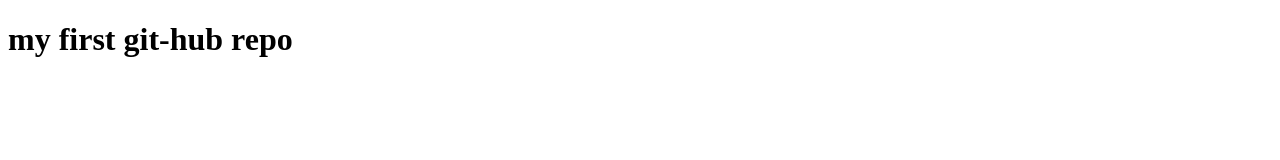
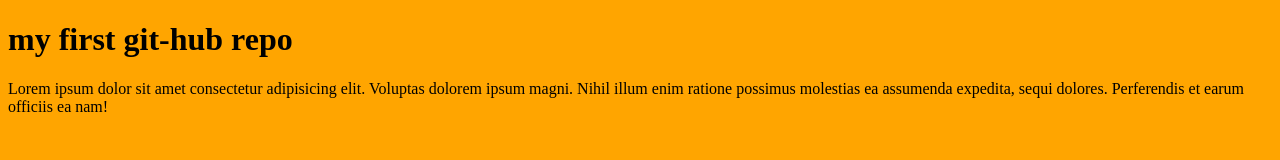
Before and after one commit to Ayatullah284/my-first-github-repo, a plain HTML site: page index.html in a window 1280 px wide. Drawn offline with Linux system fonts and the light colour scheme.

Commit message:
version: 1.0.1

```diff
--- a/index.html
+++ b/index.html
@@ -4,8 +4,10 @@
     <meta charset="UTF-8">
     <meta name="viewport" content="width=device-width, initial-scale=1.0">
     <title>my first git-hub repo</title>
+    <link rel="stylesheet" href="style.css">
 </head>
 <body>
     <h1>my first git-hub repo</h1>
+    <p>Lorem ipsum dolor sit amet consectetur adipisicing elit. Voluptas dolorem ipsum magni. Nihil illum enim ratione possimus molestias ea assumenda expedita, sequi dolores. Perferendis et earum officiis ea nam!</p>
 </body>
 </html>
--- /dev/null
+++ b/style.css
@@ -0,0 +1,3 @@
+body{
+    background-color: orange;
+}
```
